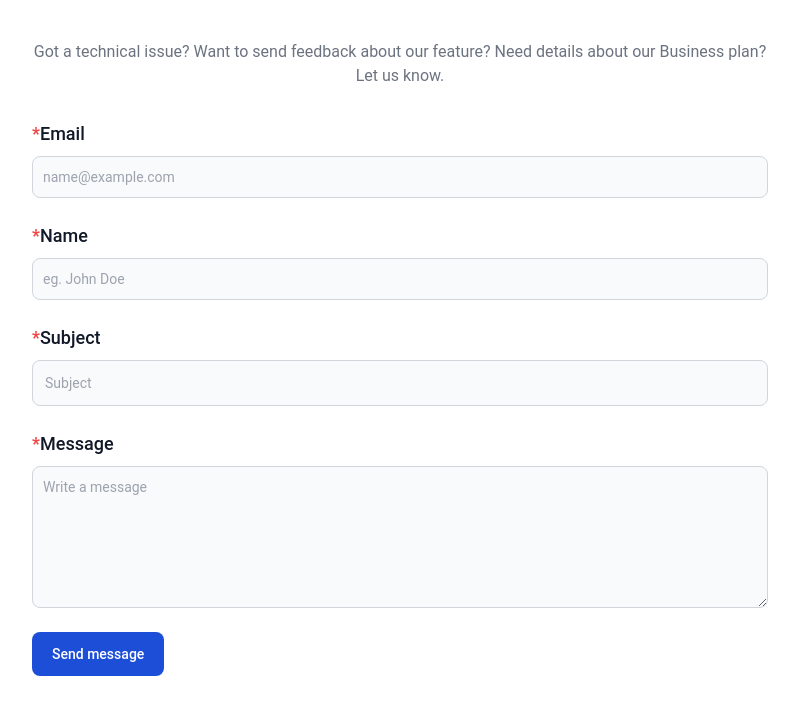
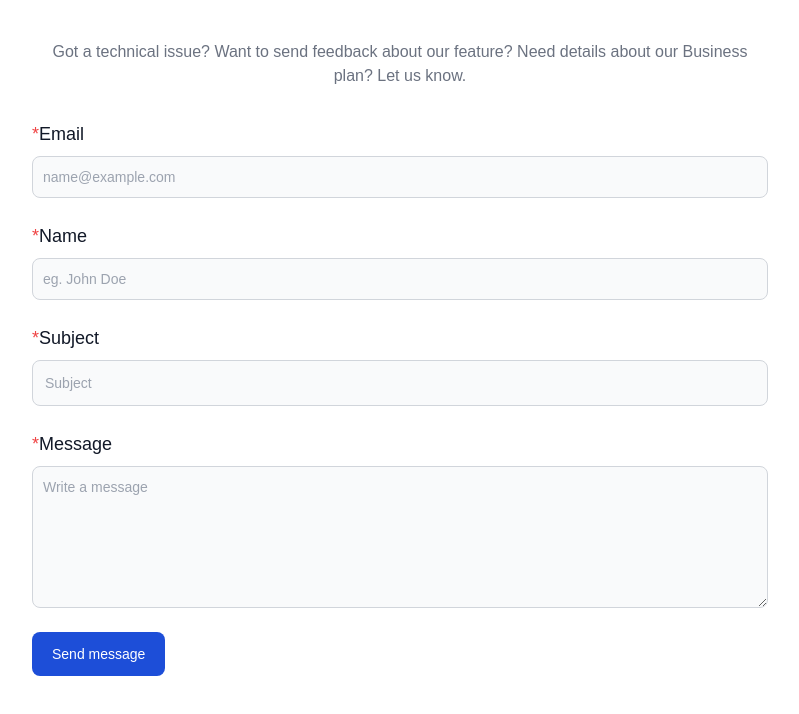
Before and after one commit to MuchokiDavid/Msaadafund-Frontend, a React (Create React App) app: page /message in a window 1280 px wide. Shown: the top 714 px of the page, without its empty margins (240-1039 px from the left). Built offline with nearby package versions, Linux system fonts and the light colour scheme; what @reactour/tour would draw is missing.

Commit message:
changed font

```diff
--- a/src/index.css
+++ b/src/index.css
@@ -36,7 +36,7 @@ body {
   height: 100%;
   background-color: #fff;
   color: black;
-  @apply font-roboto
+  @apply font-[sans-serif]
 }
 
 input{
```
